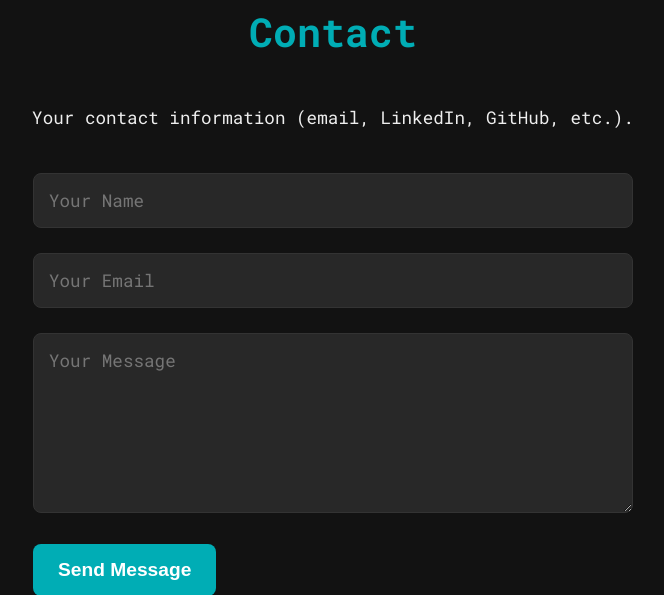
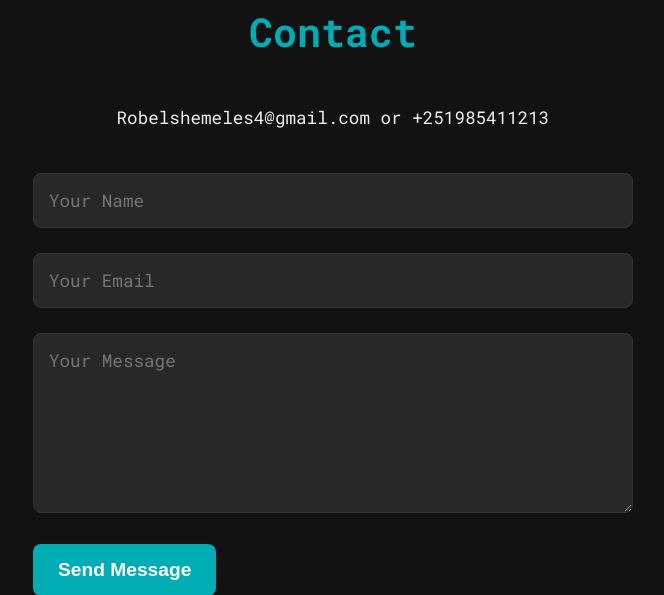
Before and after one commit to Robel231/portfolio12, a Flask app: page / in a window 1280 px wide. Shown: the part 2374-2969 px from the top of the page, without its empty margins (307-971 px from the left). Run offline with Flask 3, Linux system fonts and the light colour scheme.

Commit message:
Update index.html

```diff
--- a/templates/index.html
+++ b/templates/index.html
@@ -76,7 +76,7 @@
   <section id="contact">
     <div class="section-content">
       <h2>Contact</h2>
-      <p>Your contact information (email, LinkedIn, GitHub, etc.).</p>
+      <p>Robelshemeles4@gmail.com or +251985411213</p>
       <form>
         <input type="text" placeholder="Your Name">
         <input type="email" placeholder="Your Email">
```
